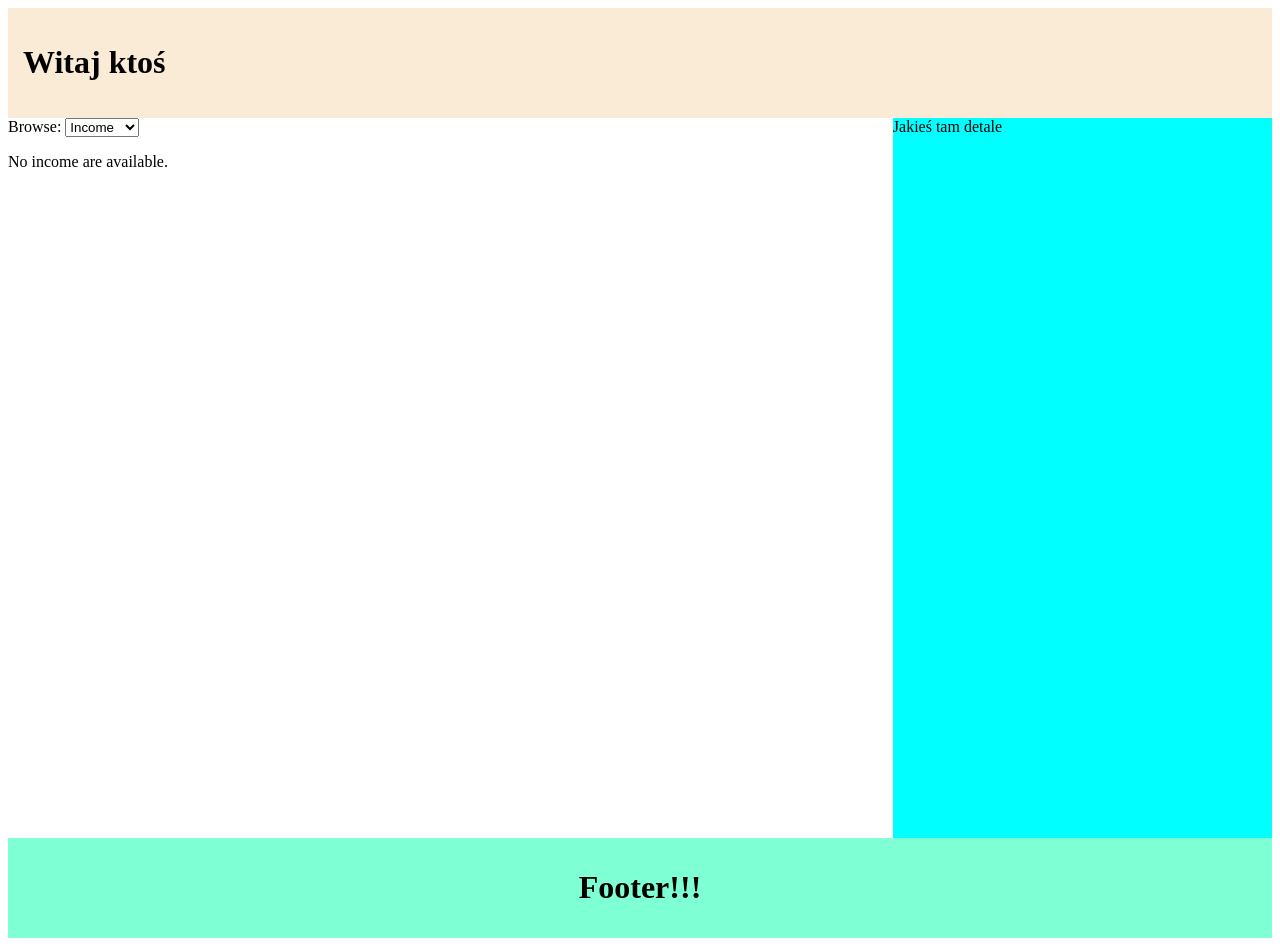
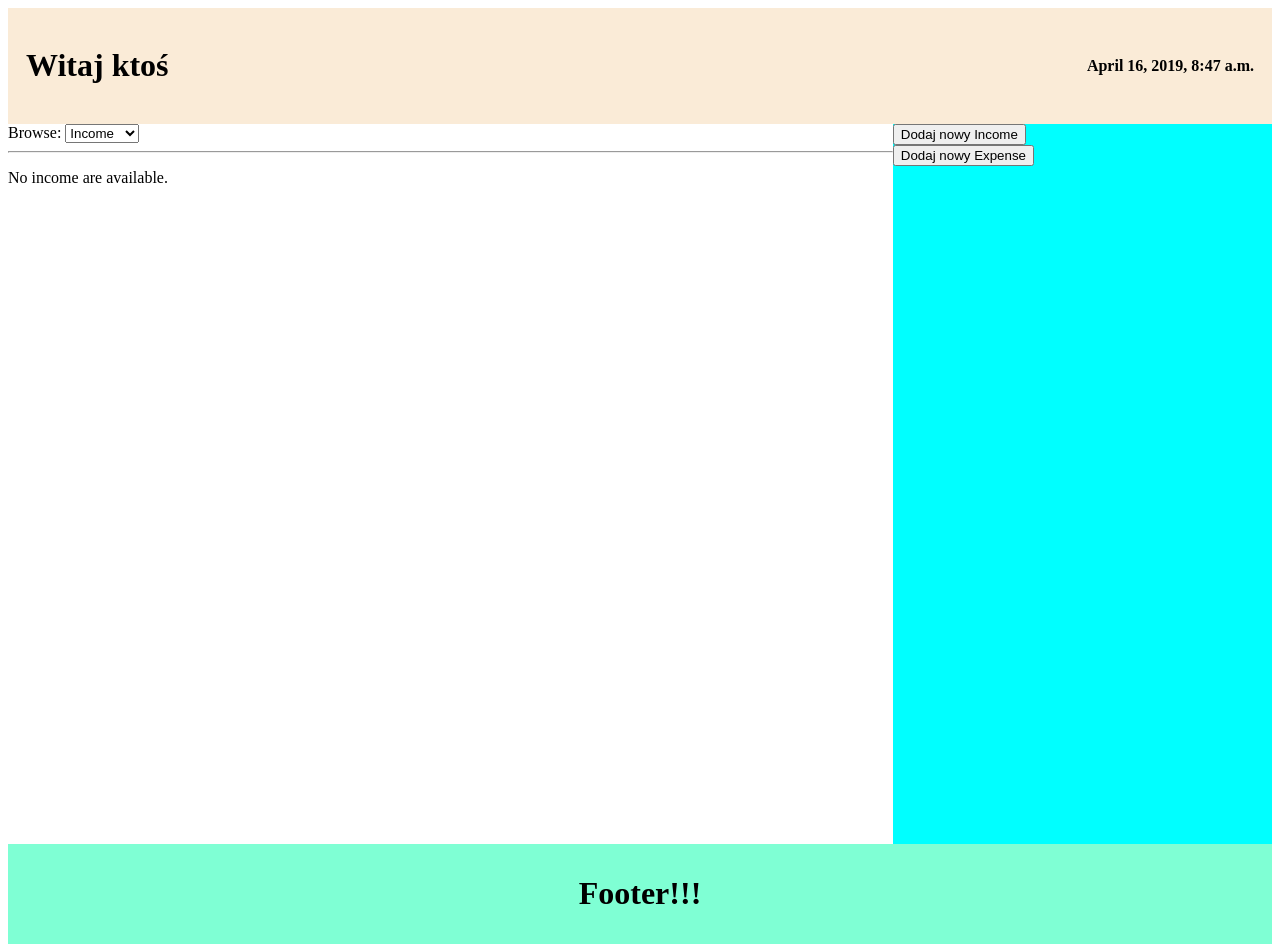
Before and after one commit to Virentoo/SzkieletowkaProjekt, a Django app: page /base in a window 1280 px wide. Run offline with Django 3.2, Linux system fonts and the light colour scheme; data that the repository does not hold is empty.

Commit message:
new branch
#

```diff
--- a/budget/templates/budget/base.html
+++ b/budget/templates/budget/base.html
@@ -10,24 +10,37 @@
 
 <div id="container">
     <div id="upper">
-        <h1>Witaj ktoś</h1>
+        <table style="width: 100%">
+            <tr>
+                <th><h1 style="text-align: left">Witaj ktoś</h1></th>
+                <th><p style="text-align: right">{{ date }}</p></th>
+            </tr>
+        </table>
     </div>
     <div id="content">
         <form action="{% url 'base' %}" method="post">
             {% csrf_token %}
-            <label > Browse:
-                <select  name="dropdown_panel" onchange="this.form.submit()">
+            <label> Browse:
+                <select name="dropdown_panel" onchange="this.form.submit()">
                     <option selected disabled hidden>{{ selected_panel }}</option>
                     <option name="choice" value=1>Income</option>
                     <option name="choice" value=2>Expense</option>
                 </select>
             </label>
         </form>
+        <hr>
         {% block content %} {% endblock content %}
 
     </div>
     <div id="short_details">
-        Jakieś tam detale
+        <form action="{% url 'base/newincome' %}" method="post">
+            {% csrf_token %}
+            <button name="income_button" id="income_button" type="submit">Dodaj nowy Income</button>
+        </form>
+        <form action="{% url 'base/newexpense' %}" method="post">
+            {% csrf_token %}
+            <button name="expense_button" id="expense_button" type="submit">Dodaj nowy Expense</button>
+        </form>
     </div>
     <div id="footer">
         <h1>Footer!!!</h1>
--- a/budget/urls.py
+++ b/budget/urls.py
@@ -5,4 +5,6 @@ from . import views
 urlpatterns = [
     path('', views.home, name='home'),
     path('base', views.base, name='base'),
+    path('base/newincome', views.home, name='base/newincome'),
+    path('base/newexpense', views.home, name='base/newexpense'),
 ]
--- a/budget/views.py
+++ b/budget/views.py
@@ -1,20 +1,26 @@
+import datetime
+
 from django.shortcuts import render
 from budget.models import Income, Expense
 
 
 def base(request):
+    date = datetime.datetime.now()
     if request.method == "POST":
         selected_id = request.POST['dropdown_panel']
     else:
         selected_id = 1
 
+    context = {'date': date}
     if selected_id == "2":
         expense_list = Expense.objects.order_by('-expense_date')
-        context = {'expense_list': expense_list, 'selected_panel': 'Expense', }
+        context['expense_list'] = expense_list
+        context['selected_panel'] = 'Expense'
         return render(request, 'budget/base_expense.html', context)
     else:
         income_list = Income.objects.order_by('-income_date')
-        context = {'income_list': income_list, 'selected_panel': 'Income', }
+        context['income_list'] = income_list
+        context['selected_panel'] = 'Income'
         return render(request, 'budget/base_income.html', context)
 
 
```
